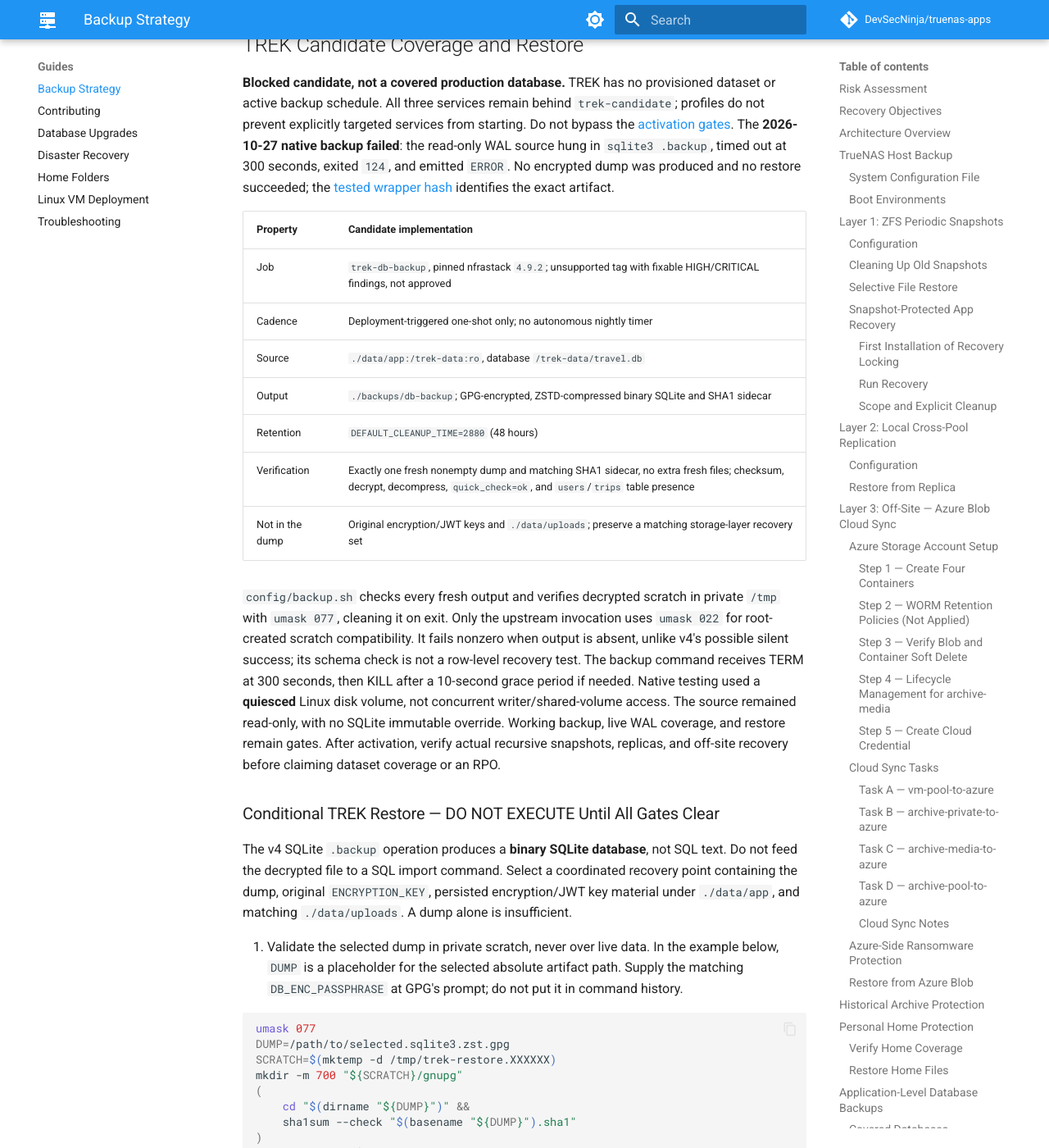
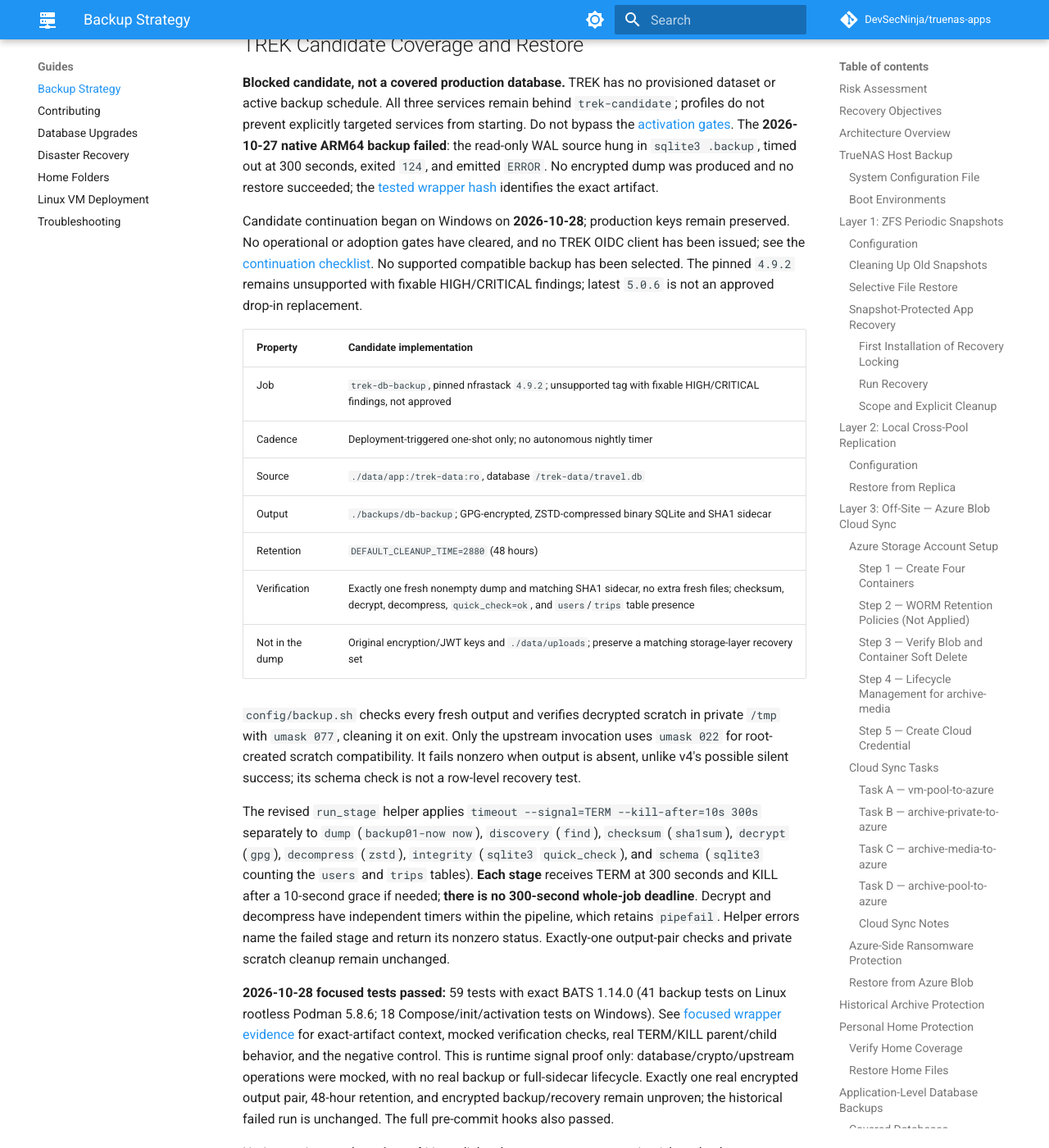
Before and after one commit to DevSecNinja/truenas-apps, an MkDocs documentation site: the page built from docs/BACKUP.md, in a window 1280 px wide and 1400 px high, scrolled down 38044 px. Shown: the whole window at 82% size. Built offline with MkDocs 1.6.1 and Material for MkDocs 9.7.7, drawn with Linux system fonts in a browser that asks for light colours; comment, search, counter and statistics services are not loaded; some of the changed text lies outside the part shown.

Commit message:
fix(trek): bound backup verification stages
Co-authored-by: Copilot App <223556219+Copilot@users.noreply.github.com>

````diff
--- a/docs/BACKUP.md
+++ b/docs/BACKUP.md
@@ -1413,11 +1413,18 @@ PostgreSQL database.
 provisioned dataset or active backup schedule. All three services remain
 behind `trek-candidate`; profiles do not prevent explicitly targeted services
 from starting. Do not bypass the [activation gates](services/trek.md#activation-prerequisites).
-The **2026-10-27 native backup failed**: the read-only WAL source hung in
+The **2026-10-27 native ARM64 backup failed**: the read-only WAL source hung in
 `sqlite3 .backup`, timed out at 300 seconds, exited `124`, and emitted
 `ERROR`. No encrypted dump was produced and no restore succeeded; the
 [tested wrapper hash](services/trek.md#native-runtime-evidence-and-limits)
 identifies the exact artifact.
+
+Candidate continuation began on Windows on **2026-10-28**; production keys
+remain preserved. No operational or adoption gates have cleared, and no TREK
+OIDC client has been issued; see the [continuation checklist](services/trek.md#windows-continuation-checklist).
+No supported compatible backup has been selected. The pinned `4.9.2` remains
+unsupported with fixable HIGH/CRITICAL findings; latest `5.0.6` is not an
+approved drop-in replacement.
 
 | Property        | Candidate implementation                                                                                                                                             |
 | --------------- | -------------------------------------------------------------------------------------------------------------------------------------------------------------------- |
@@ -1433,8 +1440,29 @@ identifies the exact artifact.
 in private `/tmp` with `umask 077`, cleaning it on exit. Only the upstream
 invocation uses `umask 022` for root-created scratch compatibility. It fails
 nonzero when output is absent, unlike v4's possible silent success; its schema
-check is not a row-level recovery test. The backup command receives TERM at
-300 seconds, then KILL after a 10-second grace period if needed.
+check is not a row-level recovery test.
+
+The revised `run_stage` helper applies
+`timeout --signal=TERM --kill-after=10s 300s` separately to `dump`
+(`backup01-now now`), `discovery` (`find`), `checksum` (`sha1sum`), `decrypt`
+(`gpg`), `decompress` (`zstd`), `integrity` (`sqlite3` `quick_check`), and
+`schema` (`sqlite3` counting the `users` and `trips` tables). **Each stage**
+receives TERM at 300 seconds and KILL after a 10-second grace if needed;
+**there is no 300-second whole-job deadline**. Decrypt and decompress have
+independent timers within the pipeline, which retains `pipefail`. Helper
+errors name the failed stage and return its nonzero status. Exactly-one
+output-pair checks and private scratch cleanup remain unchanged.
+
+**2026-10-28 focused tests passed:** 59 tests with exact BATS 1.14.0
+(41 backup tests on Linux rootless Podman 5.8.6; 18 Compose/init/activation
+tests on Windows). See [focused wrapper evidence](services/trek.md#focused-wrapper-evidence-2026-10-28)
+for exact-artifact context, mocked verification checks, real TERM/KILL
+parent/child behavior, and the negative control. This is runtime signal
+proof only: database/crypto/upstream operations were mocked, with no real
+backup or full-sidecar lifecycle. Exactly one real encrypted output pair,
+48-hour retention, and encrypted backup/recovery remain unproven; the
+historical failed run is unchanged. The full pre-commit hooks also passed.
+
 Native testing used a **quiesced** Linux disk volume, not concurrent
 writer/shared-volume access. The source remained read-only, with no SQLite
 immutable override. Working backup, live WAL coverage, and restore remain gates.
@@ -1489,14 +1517,14 @@ persisted encryption/JWT key material under `./data/app`, and matching
    keys. Stage the matching `data/app` key material and `data/uploads` under
    `RECOVERY_SET` (a placeholder below). Keep the entire old data tree for
    rollback; choose another preservation name if `data.before-restore`
-   already exists.
+   already exists. With all writers stopped, remove the WAL/SHM sidecars
+   belonging to the replaced database before installing the verified dump.
 
    ```sh
    RECOVERY_SET=/path/to/verified-matching-state
    sudo mv services/trek/data services/trek/data.before-restore
    sudo cp -a "${RECOVERY_SET}/data" services/trek/data
 
-   # All writers are stopped; these sidecars belong to the replaced DB.
    sudo rm -f services/trek/data/app/travel.db-wal \
        services/trek/data/app/travel.db-shm
    sudo cp "${SCRATCH}/travel.db" services/trek/data/app/travel.db
````
Also changed, not shown: services/trek/README.md (+81 -14 lines), 4 other files.
